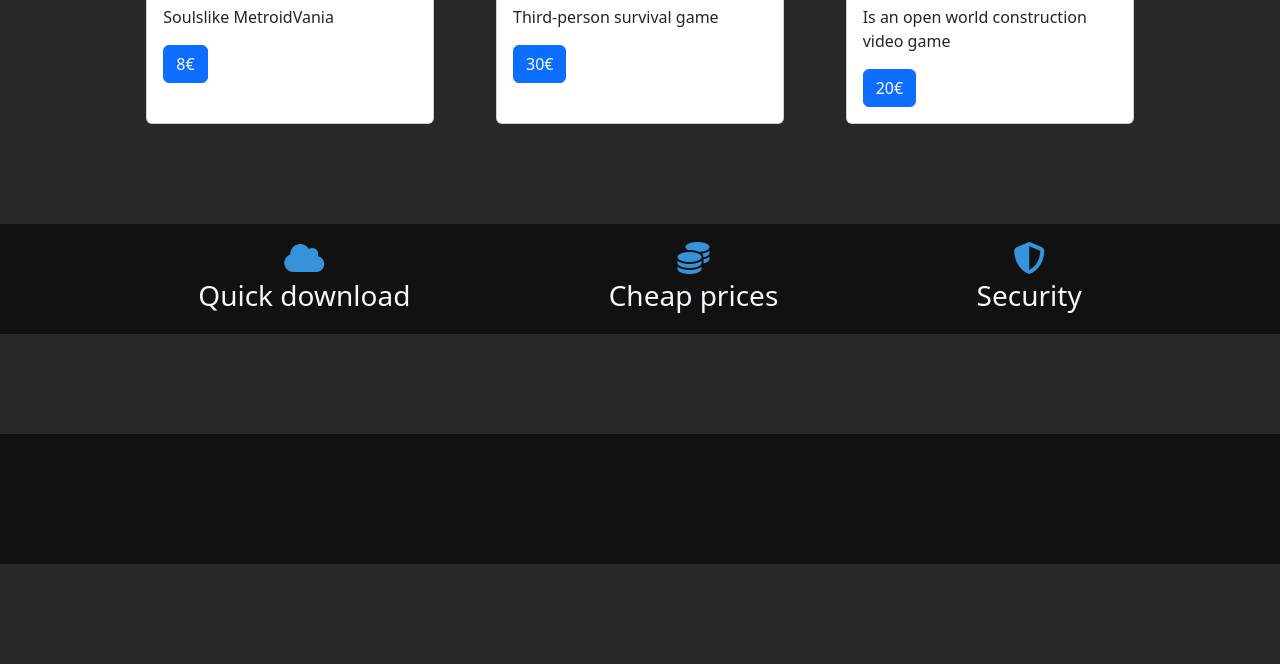
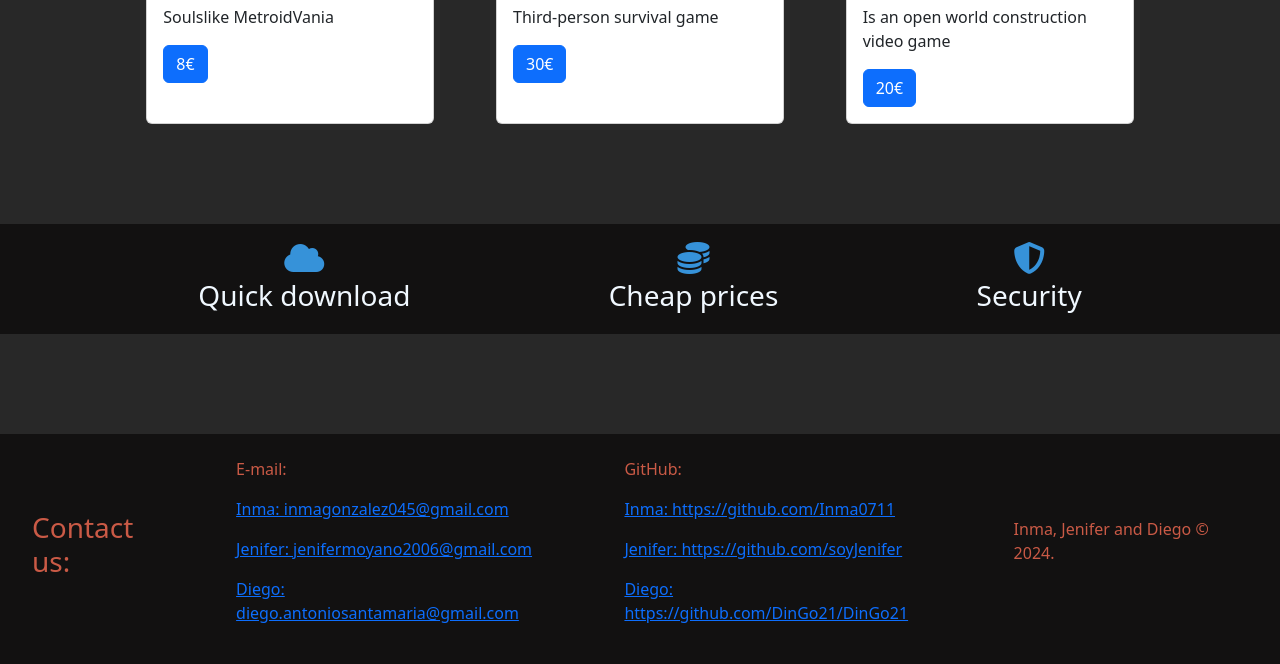
Before and after one commit to Inma0711/Project-Video-Games, a plain HTML site: page index.html in a window 1280 px wide. Shown: the part 1157-1821 px from the top of the page. Before the commit the page ends 1721 px from the top, so only its background shows below. Drawn offline with nearby package versions, Linux system fonts and the light colour scheme.

Commit message:
our contacts

```diff
--- a/css/index.css
+++ b/css/index.css
@@ -62,11 +62,15 @@ h1 {
 
 footer {
   width: 100%;
-  height: 130px;
+  height: 230px;
   padding: 2rem;
   align-items: center;
   background-color: #121111;
   margin-top: 100px;
+  color: rgb(202, 90, 70);
+  display: flex;
+  justify-content: center;
+  gap: 5%;
 }
 
 .icons i {
--- a/index.html
+++ b/index.html
@@ -44,7 +44,40 @@
       <h3>Security</h3>
       </div>
     </section>
-    <footer></footer>
+
+    <footer>
+      <h3>Contact us:</h3>
+      <div>
+
+        <p>E-mail:</p>
+        <a href="mailto:inmagonzalez045@gmail.com">
+          <p>Inma: inmagonzalez045@gmail.com</p>
+        </a>
+
+        <a href="mailto:jenifermoyano2006@gmail.com">
+          <p>Jenifer: jenifermoyano2006@gmail.com</p>
+        </a>
+
+        <a href="mailto:diego.antoniosantamaria@gmail.com">
+          <p>Diego: diego.antoniosantamaria@gmail.com</p>
+        </a>
+
+      </div>
+      <div>
+        <p>GitHub:</p>
+        <a href="http://github.com/Inma0711">
+          <p>Inma: https://github.com/Inma0711</p>
+        </a>
+        <a href="https://github.com/soyJenifer">
+          <p>Jenifer: https://github.com/soyJenifer</p>
+        </a>
+
+        <a href="https://github.com/DinGo21/DinGo21">
+          <p>Diego: https://github.com/DinGo21/DinGo21</p>
+        </a>
+      </div>
+      <p>Inma, Jenifer and Diego © 2024.</p>
+    </footer>
     <script src="js/index.js"></script>
     <script src="https://cdn.jsdelivr.net/npm/bootstrap@5.3.3/dist/js/bootstrap.bundle.min.js"></script>
   </body>
```
